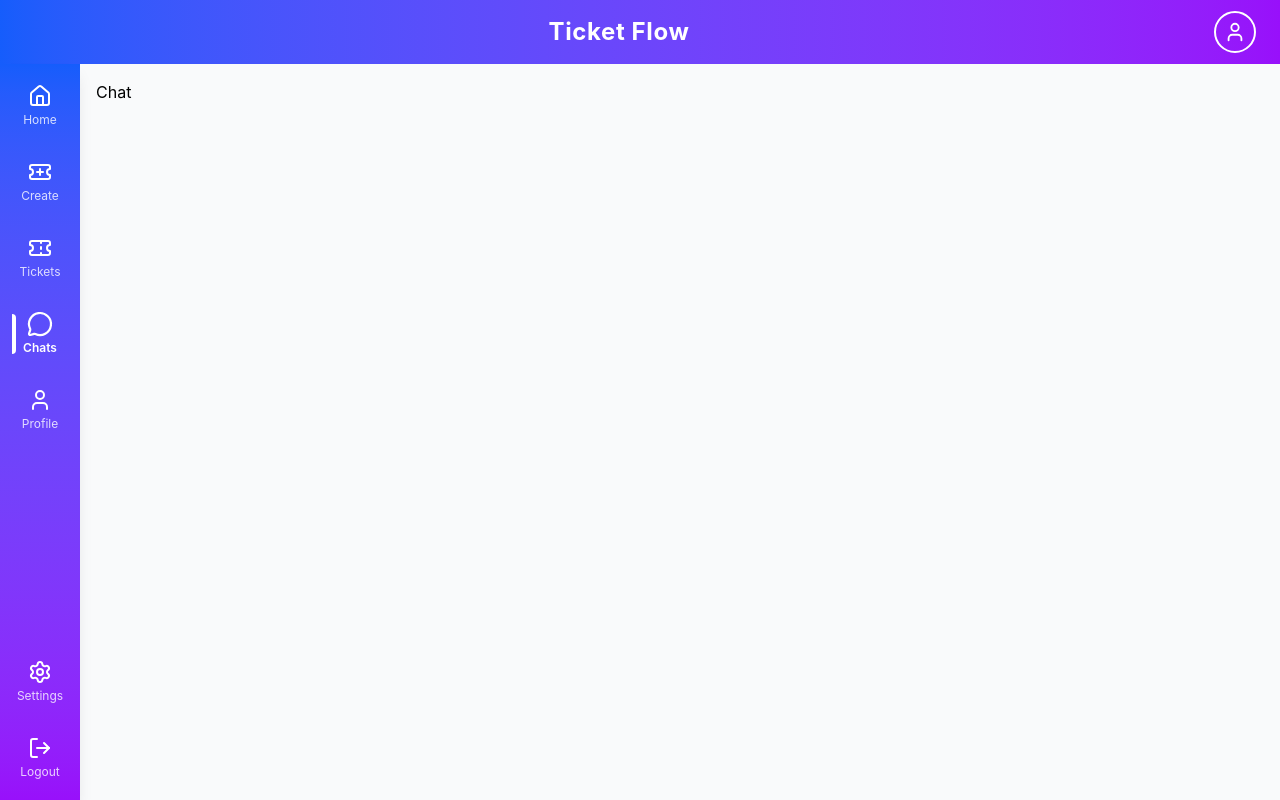
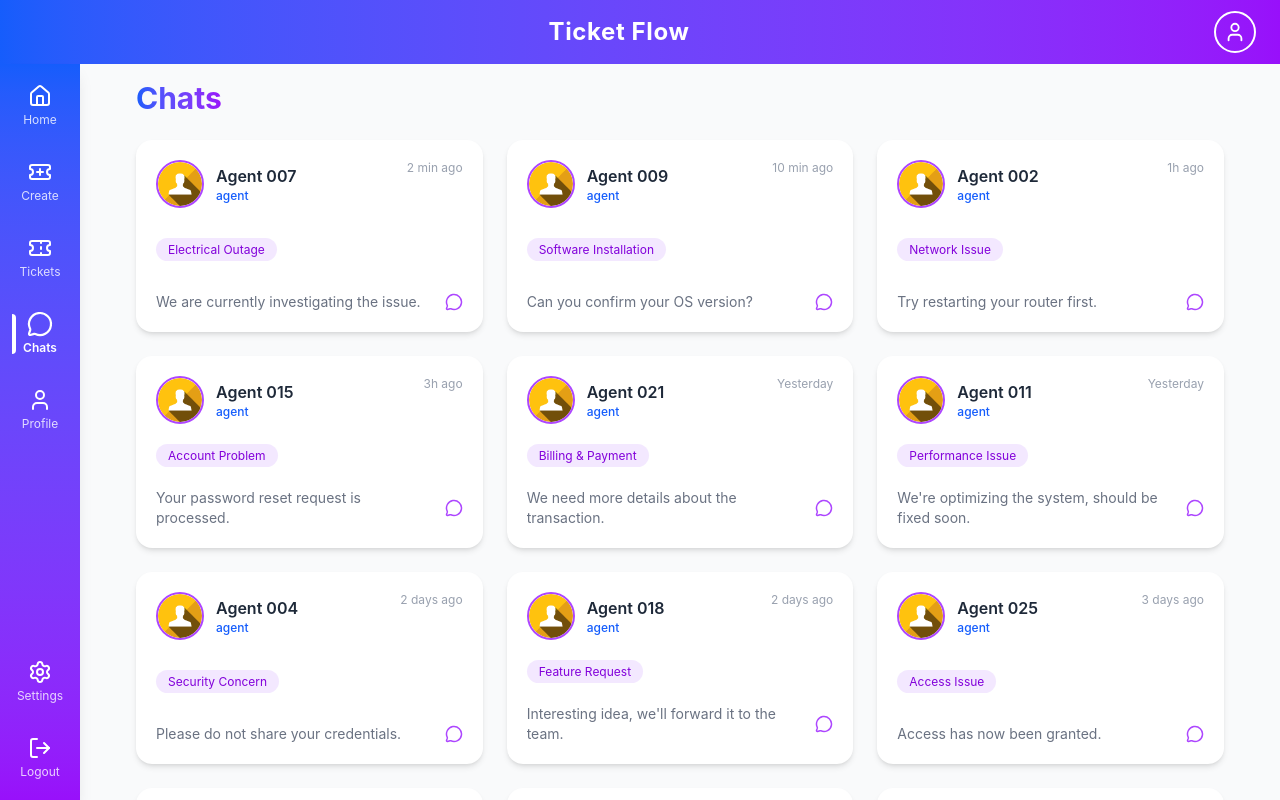
Before and after one commit to abderrahim-7/Ticketing_System, a React (Vite) app in the folder Frontend/: page /chat in a window 1280 px wide. Shown: the top 800 px of the page. Built offline with nearby package versions, Linux system fonts and the light colour scheme.

Commit message:
chat page

```diff
--- a/Frontend/src/pages/Chat.tsx
+++ b/Frontend/src/pages/Chat.tsx
@@ -1,10 +1,219 @@
-import React from "react";
+import React, { useEffect, useState } from "react";
 import GlobalLayout from "../layout/GlobalLayout";
+import ProfileImage from "../assets/profileImage.png";
+import { user } from "../1data/user";
+import { MessageCircle } from "lucide-react";
+import { useNavigate } from "react-router-dom";
+
+interface ChatData {
+  id: number;
+  name: string;
+  role: "user" | "agent";
+  ticket: string;
+  lastMessage: string;
+  time: string;
+}
 
 const Chat = () => {
+  const navigate = useNavigate();
+
+  const chats: ChatData[] = [
+    {
+      id: 1,
+      name: "Agent 007",
+      role: "agent",
+      ticket: "Electrical Outage",
+      lastMessage: "We are currently investigating the issue.",
+      time: "2 min ago",
+    },
+    {
+      id: 2,
+      name: "Agent 009",
+      role: "agent",
+      ticket: "Software Installation",
+      lastMessage: "Can you confirm your OS version?",
+      time: "10 min ago",
+    },
+    {
+      id: 3,
+      name: "Agent 002",
+      role: "agent",
+      ticket: "Network Issue",
+      lastMessage: "Try restarting your router first.",
+      time: "1h ago",
+    },
+    {
+      id: 4,
+      name: "Agent 015",
+      role: "agent",
+      ticket: "Account Problem",
+      lastMessage: "Your password reset request is processed.",
+      time: "3h ago",
+    },
+    {
+      id: 5,
+      name: "Agent 021",
+      role: "agent",
+      ticket: "Billing & Payment",
+      lastMessage: "We need more details about the transaction.",
+      time: "Yesterday",
+    },
+    {
+      id: 6,
+      name: "Agent 011",
+      role: "agent",
+      ticket: "Performance Issue",
+      lastMessage: "We're optimizing the system, should be fixed soon.",
+      time: "Yesterday",
+    },
+    {
+      id: 7,
+      name: "Agent 004",
+      role: "agent",
+      ticket: "Security Concern",
+      lastMessage: "Please do not share your credentials.",
+      time: "2 days ago",
+    },
+    {
+      id: 8,
+      name: "Agent 018",
+      role: "agent",
+      ticket: "Feature Request",
+      lastMessage: "Interesting idea, we'll forward it to the team.",
+      time: "2 days ago",
+    },
+    {
+      id: 9,
+      name: "Agent 025",
+      role: "agent",
+      ticket: "Access Issue",
+      lastMessage: "Access has now been granted.",
+      time: "3 days ago",
+    },
+    {
+      id: 10,
+      name: "Agent 030",
+      role: "agent",
+      ticket: "General Inquiry",
+      lastMessage: "Let me clarify that for you.",
+      time: "4 days ago",
+    },
+    {
+      id: 11,
+      name: "Agent 014",
+      role: "agent",
+      ticket: "Technical Issue",
+      lastMessage: "We found the root cause.",
+      time: "5 days ago",
+    },
+    {
+      id: 12,
+      name: "Agent 019",
+      role: "agent",
+      ticket: "Bug Report",
+      lastMessage: "Bug confirmed, patch coming soon.",
+      time: "1 week ago",
+    },
+  ];
+
+  const [mounted, setMounted] = useState(false);
+
+  useEffect(() => {
+    setMounted(true);
+  }, []);
+
   return (
     <GlobalLayout>
-      <div>Chat</div>
+      <div
+        className={`
+          flex flex-col items-start px-10 gap-6
+          transition-all duration-500 ease-out
+          ${mounted ? "opacity-100 translate-y-0" : "opacity-0 translate-y-6"}
+        `}
+      >
+        {/* TITLE */}
+        <h1 className="text-2xl md:text-3xl font-bold bg-gradient-to-r from-blue-600 to-purple-600 text-transparent bg-clip-text">
+          Chats
+        </h1>
+
+        {/* GRID */}
+        <div className="w-full grid grid-cols-1 sm:grid-cols-2 lg:grid-cols-3 gap-6">
+          {chats.map((chat, index) => (
+            <div
+              key={chat.id}
+              onClick={() => navigate(`/chat/${chat.id}`)}
+              className={`
+                bg-white rounded-2xl shadow-md p-5 cursor-pointer
+                flex flex-col justify-between
+                h-48
+                transform transition-all duration-300
+                hover:shadow-xl hover:-translate-y-1
+                ${
+                  mounted
+                    ? "opacity-100 translate-y-0"
+                    : "opacity-0 translate-y-10"
+                }
+              `}
+              style={{ transitionDelay: `${index * 80}ms` }}
+            >
+              {/* TOP */}
+              <div className="flex items-start justify-between">
+                {/* USER */}
+                <div className="flex items-center gap-3">
+                  <div className="w-12 h-12 rounded-full overflow-hidden border-2 border-purple-500">
+                    <img
+                      src={ProfileImage}
+                      alt="profile"
+                      className="w-full h-full object-cover"
+                    />
+                  </div>
+
+                  <div className="flex flex-col">
+                    <span className="font-semibold text-gray-800">
+                      {chat.name}
+                    </span>
+
+                    <span
+                      className={`
+                        text-xs font-medium
+                        ${
+                          chat.role === "agent"
+                            ? "text-blue-600"
+                            : "text-green-600"
+                        }
+                      `}
+                    >
+                      {chat.role}
+                    </span>
+                  </div>
+                </div>
+
+                {/* TIME */}
+                <span className="text-xs text-gray-400">{chat.time}</span>
+              </div>
+
+              {/* TICKET */}
+              <div className="mt-3">
+                <span className="px-3 py-1 text-xs rounded-full bg-purple-100 text-purple-700">
+                  {chat.ticket}
+                </span>
+              </div>
+
+              {/* LAST MESSAGE */}
+              <div className="flex items-center justify-between mt-4">
+                <p className="text-sm text-gray-500 line-clamp-2">
+                  {chat.lastMessage}
+                </p>
+
+                <MessageCircle
+                  size={18}
+                  className="text-purple-500 ml-2 shrink-0"
+                />
+              </div>
+            </div>
+          ))}
+        </div>
+      </div>
     </GlobalLayout>
   );
 };
--- a/Frontend/src/pages/Profile.tsx
+++ b/Frontend/src/pages/Profile.tsx
@@ -23,7 +23,7 @@ const Profile = () => {
     opacity-0 animate-[pageIn_0.6s_ease-out_forwards]
   "
       >
-        <h1 className="text-3xl md:text-4xl font-extrabold bg-gradient-to-r from-blue-600 to-purple-600 text-transparent bg-clip-text mb-8 opacity-0 animate-[fadeUp_0.5s_ease-out_0.1s_forwards]">
+        <h1 className="text-2xl md:text-3xl font-bold text-center bg-gradient-to-r from-blue-600 to-purple-600 text-transparent bg-clip-text mb-6 opacity-0 animate-[fadeUp_0.5s_ease-out_0.1s_forwards]">
           Profile
         </h1>
 
```
